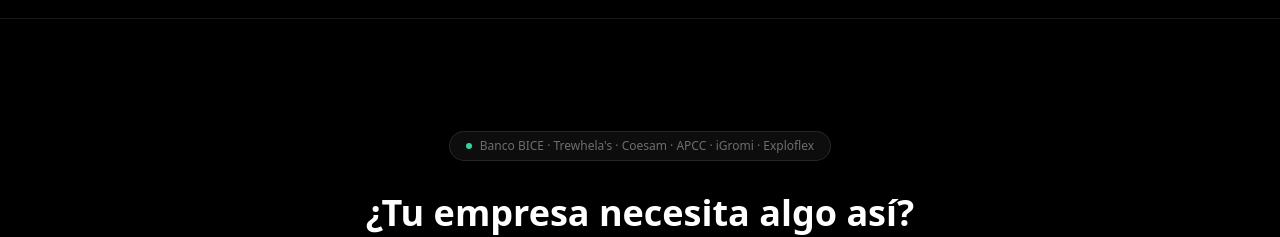
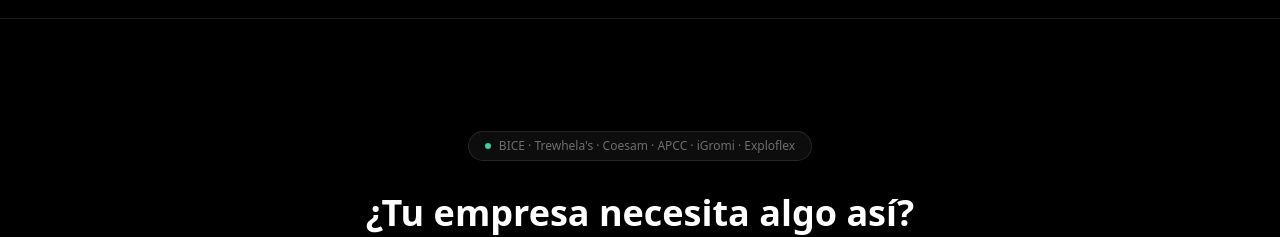
Before and after one commit to TronxGroup/Dekaelo-Media, a Next.js app: page /portafolio in a window 1280 px wide. Shown: the part 2600-2837 px from the top of the page. Built offline with nearby package versions, Linux system fonts and the light colour scheme.

Commit message:
Update page.tsx

```diff
--- a/app/portafolio/page.tsx
+++ b/app/portafolio/page.tsx
@@ -123,7 +123,7 @@ export default function PortafolioPage() {
         <div className="container max-w-3xl text-center">
           <div className="mb-8 inline-flex items-center gap-2 rounded-full border border-white/10 bg-white/5 px-4 py-1.5 text-xs text-white/40">
             <span className="h-1.5 w-1.5 rounded-full bg-emerald-400" />
-            Banco BICE · Trewhela's · Coesam · APCC · iGromi · Exploflex
+            BICE · Trewhela's · Coesam · APCC · iGromi · Exploflex
           </div>
           <h2 className="text-3xl font-semibold md:text-4xl">¿Tu empresa necesita algo así?</h2>
           <p className="mx-auto mt-5 max-w-xl text-white/50 leading-relaxed">Cuéntanos qué tienes grabado o qué quieres comunicar. En una conversación corta te decimos si podemos ayudarte y a qué precio.</p>
```
